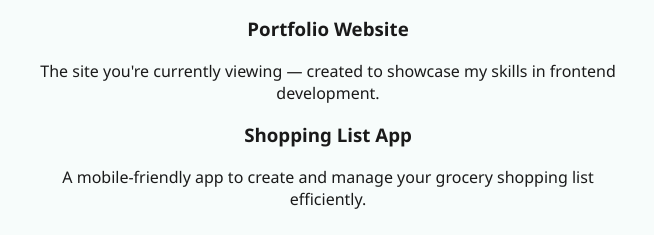
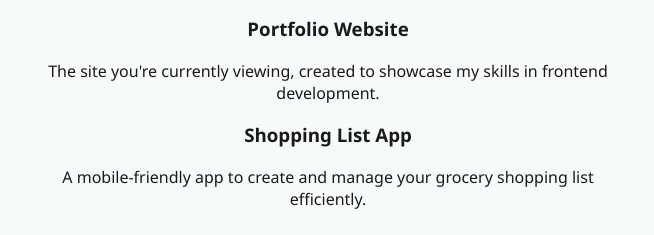
Before and after one commit to Bonncabanero/CABANERO_755_FINALS, a plain HTML site: page projects.html in a window 1280 px wide. Shown: the part 281-516 px from the top of the page, 312-966 px from the left. Drawn offline with Linux system fonts and the light colour scheme.

Commit message:
Update projects.html

```diff
--- a/projects.html
+++ b/projects.html
@@ -28,7 +28,7 @@
 
     <div class="project">
       <h3>Portfolio Website</h3>
-      <p>The site you're currently viewing — created to showcase my skills in frontend development.</p>
+      <p>The site you're currently viewing, created to showcase my skills in frontend development.</p>
     </div>
 
     <div class="project">
```
